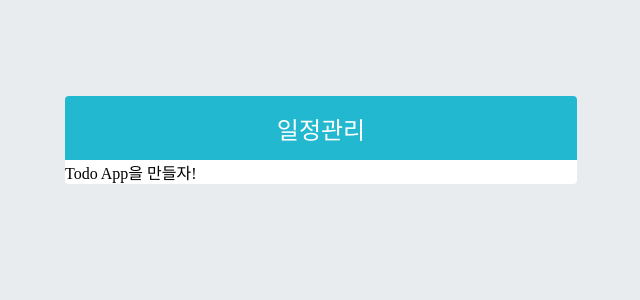
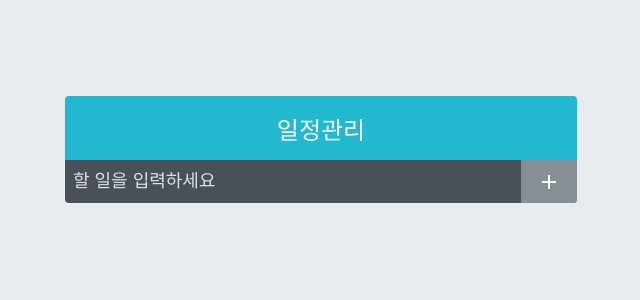
Before and after one commit to yusunghyun/todo-react, a React (Create React App) app in the folder todo-react2/: page / in a window 1280 px wide. Shown: the top 300 px of the page, without its empty margins (319-959 px from the left). Built offline with nearby package versions, Linux system fonts and the light colour scheme.

Commit message:
입력칸&버튼칸 todoInsert

```diff
--- a/todo-react2/src/App.js
+++ b/todo-react2/src/App.js
@@ -1,10 +1,14 @@
 import React from 'react';
 import TodoTemplate from "./components/TodoTemplate"
+import TodoInsert from './components/TodoInsert';
+
 
 const App = () => {
   return (
     <div>
-      <TodoTemplate>Todo App을 만들자!</TodoTemplate>
+      <TodoTemplate>
+        <TodoInsert/>
+      </TodoTemplate>
     </div>
   );
 };
--- /dev/null
+++ b/todo-react2/src/components/TodoInsert.js
@@ -0,0 +1,16 @@
+import React from 'react';
+import {MdAdd} from 'react-icons/md'; // MdAdd라는 아이콘을 쓴다!
+import './TodoInsert.scss'
+
+const TodoInsert = () => {
+    return (
+        <form className="TodoInsert">
+            <input placeholder="할 일을 입력하세요"/>
+            <button type="submit">
+                <MdAdd /*여기서 쓴다! 버튼을 아이콘화 */ />
+            </button>
+        </form>
+    );
+};
+
+export default TodoInsert;
--- /dev/null
+++ b/todo-react2/src/components/TodoInsert.scss
@@ -0,0 +1,37 @@
+.TodoInsert{
+    display: flex;
+    background:#495057;
+    input{
+        //기본스타일초기화...
+        background: none;
+        outline: none;
+        border:none;
+        padding:0.5rem;
+        font-size:1.125rem;
+        line-height: 1.5;
+        color:white;
+        &::placeholder{
+            color:#dee2e6;
+        }
+        //버튼을 제외한 영역을 모두 차지하기
+        flex:1;
+    }
+    button{
+        //기본 스타일 초기화
+        background:none;
+        outline:none;
+        border:none;
+        background:#868e96;
+        color:white;
+        padding-left:1rem;
+        padding-right:1rem;
+        font-size:1.5rem;
+        display:flex;
+        align-items:center;
+        cursor: pointer;
+        transition: 0.1s background ease-in;
+        &:hover{
+            background:#adb5bd;
+        }
+    }
+}
```
